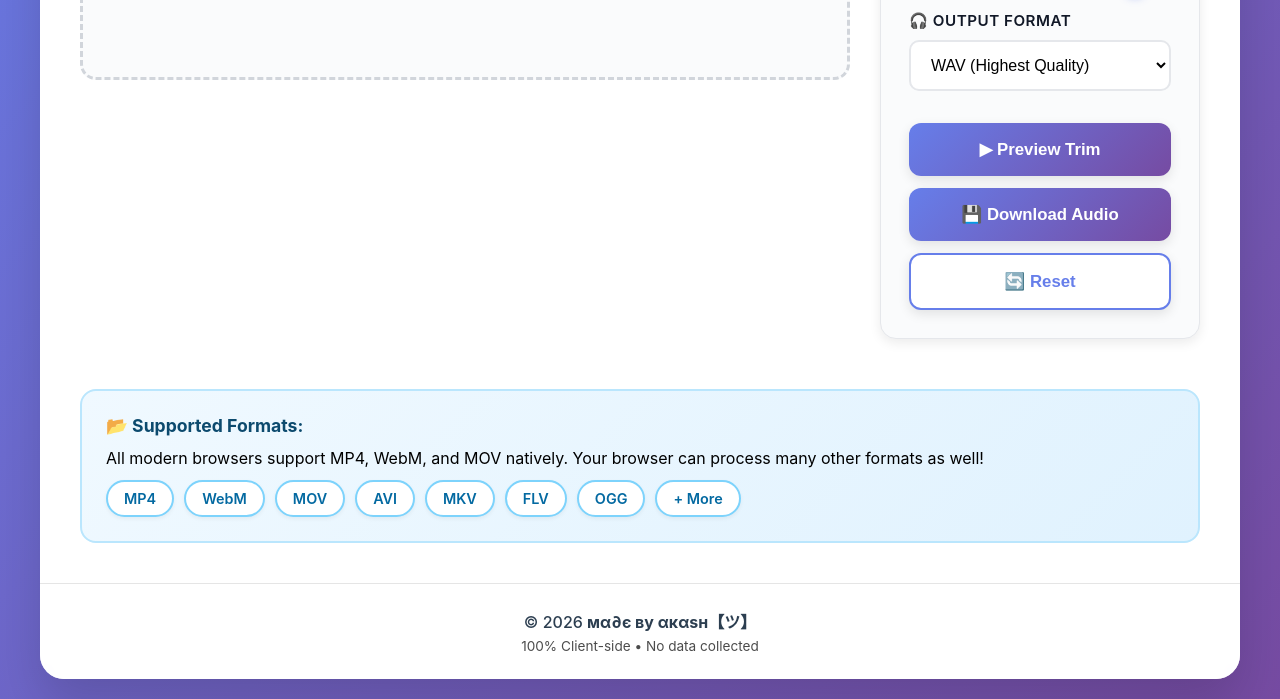
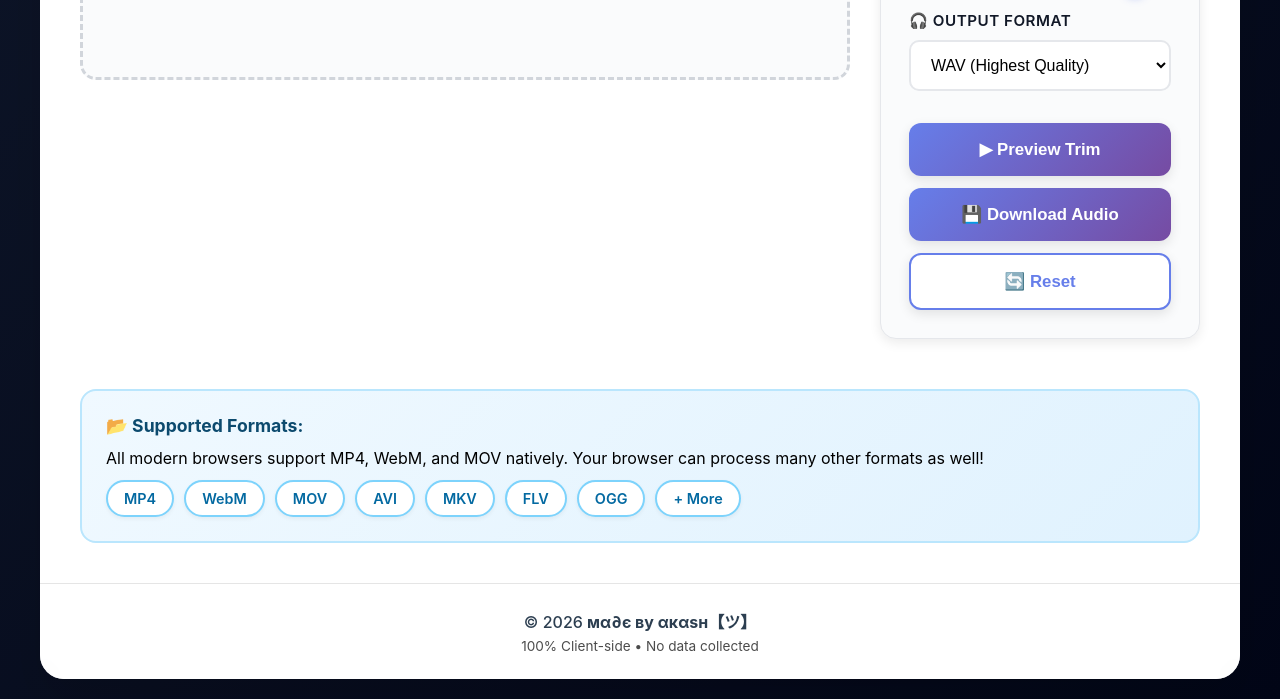
Before and after one commit to akash098p/VideoToAudioExtractor-, a plain HTML site: page index.html in a window 1280 px wide. Shown: the part 450-1149 px from the top of the page. Drawn offline with Linux system fonts and the light colour scheme.

Commit message:
Change background gradient in index.html

```diff
--- a/index.html
+++ b/index.html
@@ -13,11 +13,11 @@
         }
 
         body {
-            font-family: -apple-system, BlinkMacSystemFont, 'Segoe UI', Roboto, Oxygen, Ubuntu, sans-serif;
-            background: linear-gradient(135deg, #667eea 0%, #764ba2 100%);
-            min-height: 100vh;
-            padding: 20px;
-        }
+    font-family: -apple-system, BlinkMacSystemFont, 'Segoe UI', Roboto, Oxygen, Ubuntu, sans-serif;
+    background: linear-gradient(135deg, #0f172a 0%, #020617 100%);
+    min-height: 100vh;
+    padding: 20px;
+}
 
         .container {
             max-width: 1200px;
```
